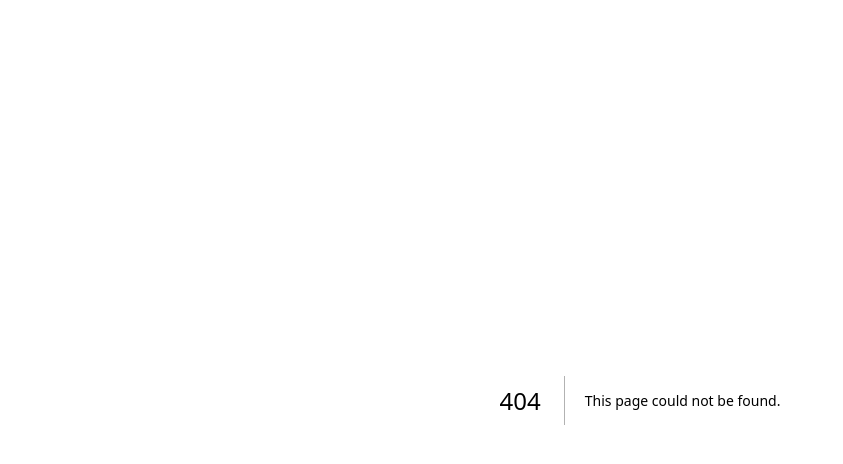
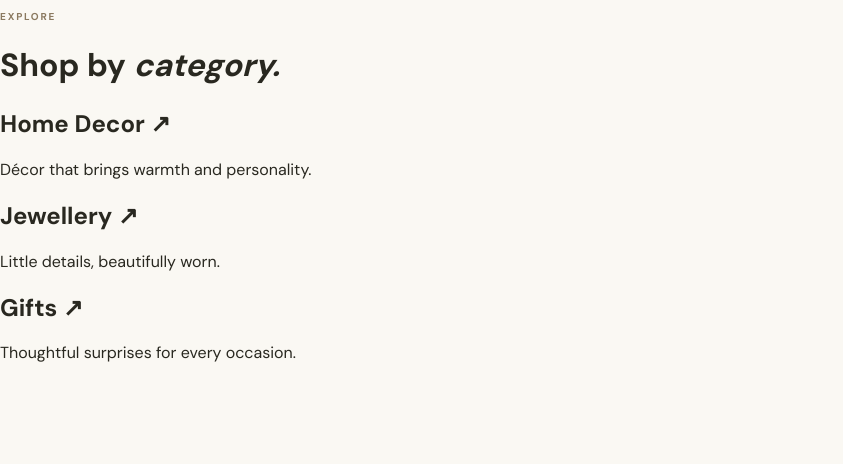
Before and after one commit to Bishopzehel/craftycorners, a Next.js app: page /categories in a window 1280 px wide. Before the commit this address had no page. Shown: the top 464 px of the page, without its empty margins (0-843 px from the left). Built offline with nearby package versions, Linux system fonts and the light colour scheme; a web font is replaced by a local one.

Commit message:
Add multipage storefront route: app/categories/page.tsx

```diff
--- /dev/null
+++ b/app/categories/page.tsx
@@ -0,0 +1,3 @@
+import Link from 'next/link';
+const cats=[['Home Decor','Décor that brings warmth and personality.','home-decor'],['Jewellery','Little details, beautifully worn.','jewellery'],['Gifts','Thoughtful surprises for every occasion.','gifts']];
+export default function Categories(){return <main className="inner-page"><p className="eyebrow">EXPLORE</p><h1>Shop by <em>category.</em></h1><div className="category-grid">{cats.map(([n,d,s])=><Link className="simple-panel category-tile" href={'/categories/'+s} key={s}><h2>{n} ↗</h2><p>{d}</p></Link>)}</div></main>}
```
